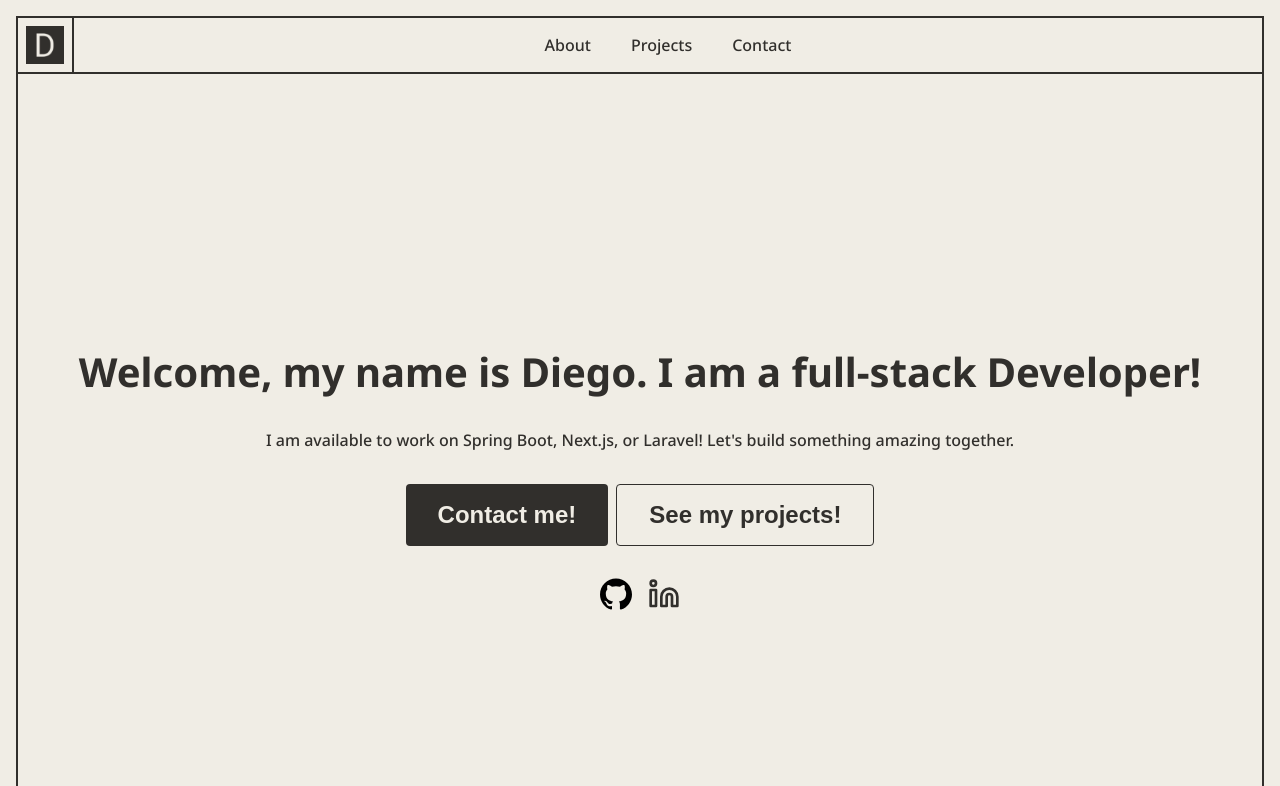
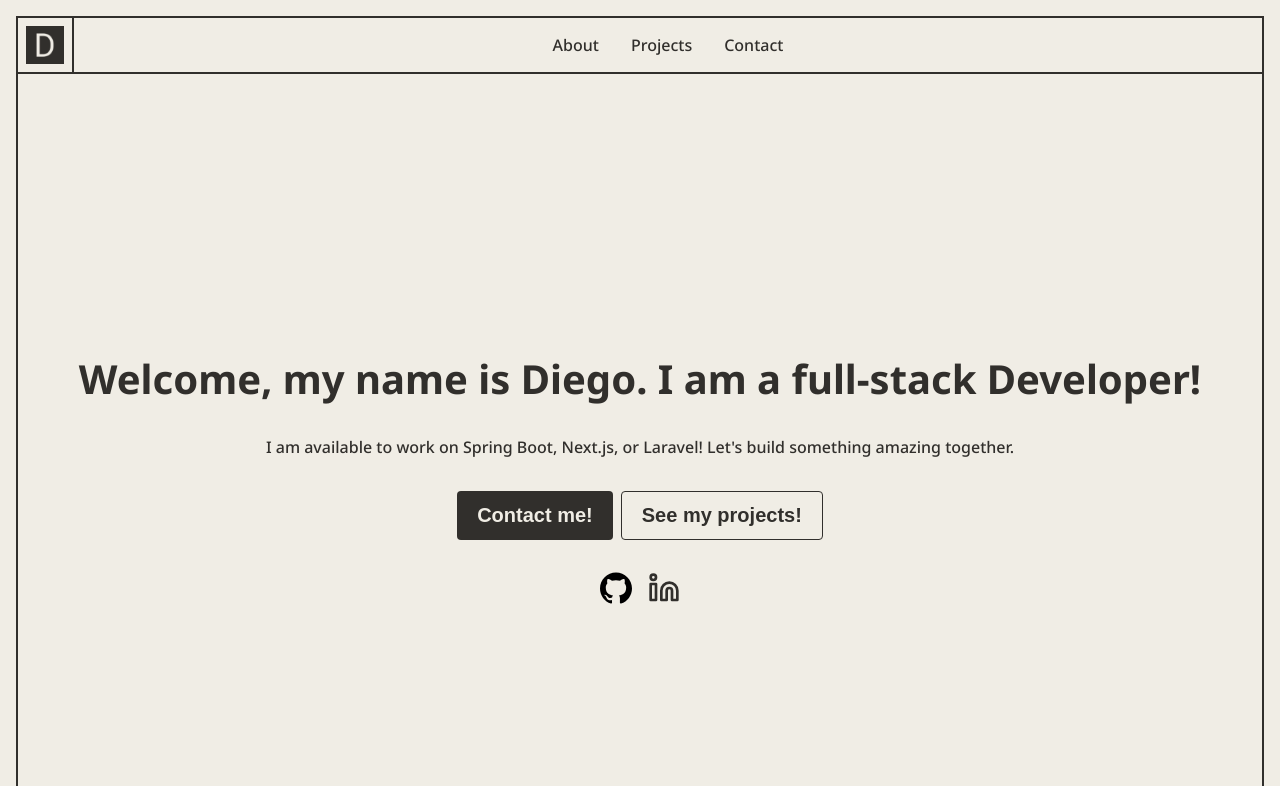
Before and after one commit to diegorezm/portfolio, a PHP site: page / in a window 1280 px wide. Shown: the top 786 px of the page. Run offline with PHP 8.4, Linux system fonts and the light colour scheme.

Commit message:
better size

```diff
--- a/styles/styles.css
+++ b/styles/styles.css
@@ -49,13 +49,13 @@ main {
 }
 
 [size="md"] {
-  padding: 0.5rem 1rem;
+  padding: 0.5rem 0.75rem;
   font-size: 1rem;
 }
 
 [size="lg"] {
-  padding: 1rem 2rem;
-  font-size: 1.5rem;
+  padding: 0.75rem 1.25rem;
+  font-size: 1.25rem;
 }
 
 [data-section] {
@@ -243,7 +243,6 @@ h6 {
   font-size: 0.8rem;
 }
 
-
 button {
   display: inline-flex;
   align-items: center;
@@ -277,7 +276,6 @@ a {
   height: 38px;
   width: 38px;
 }
-
 
 #home {
   height: 100vh;
```
